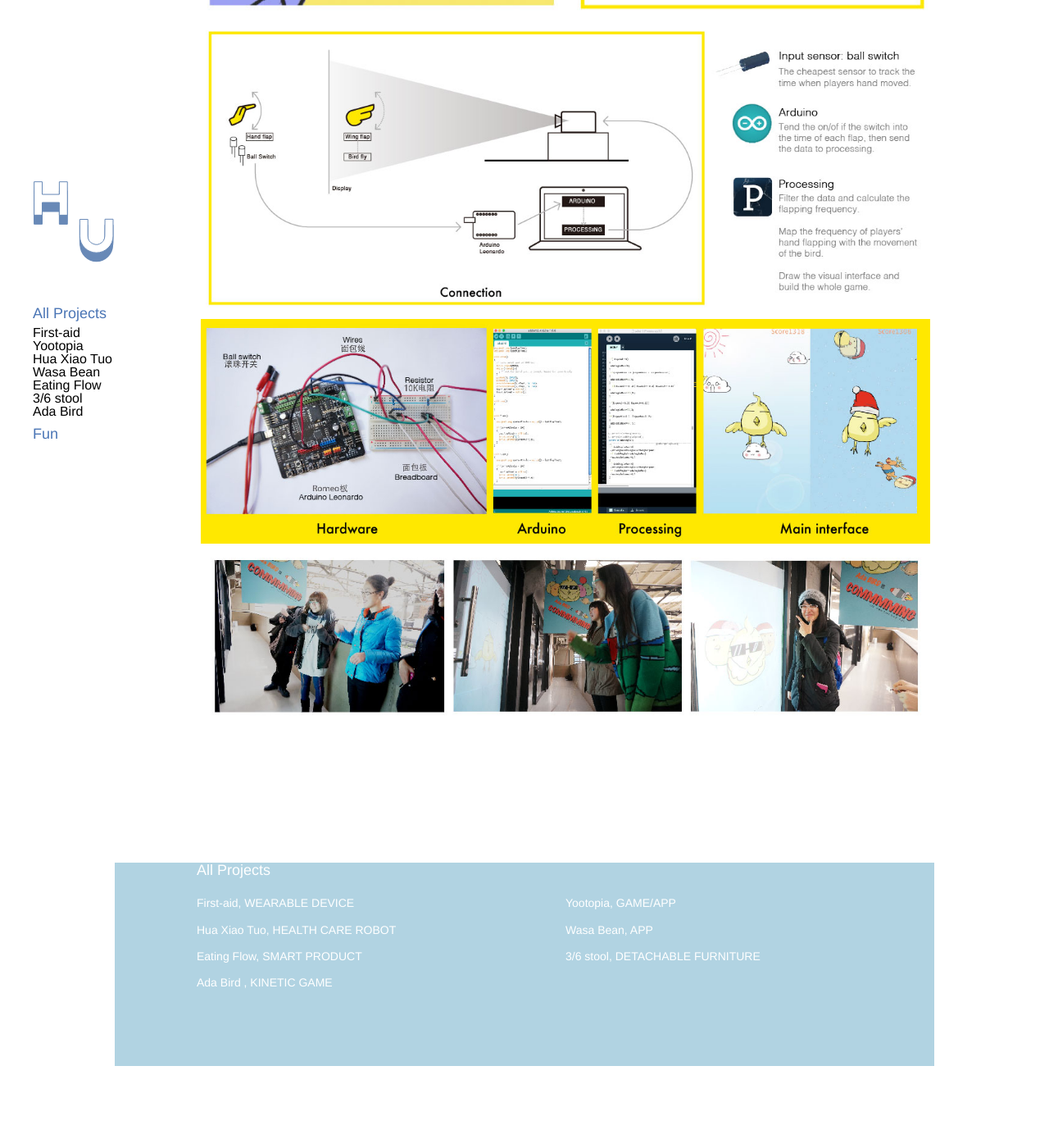
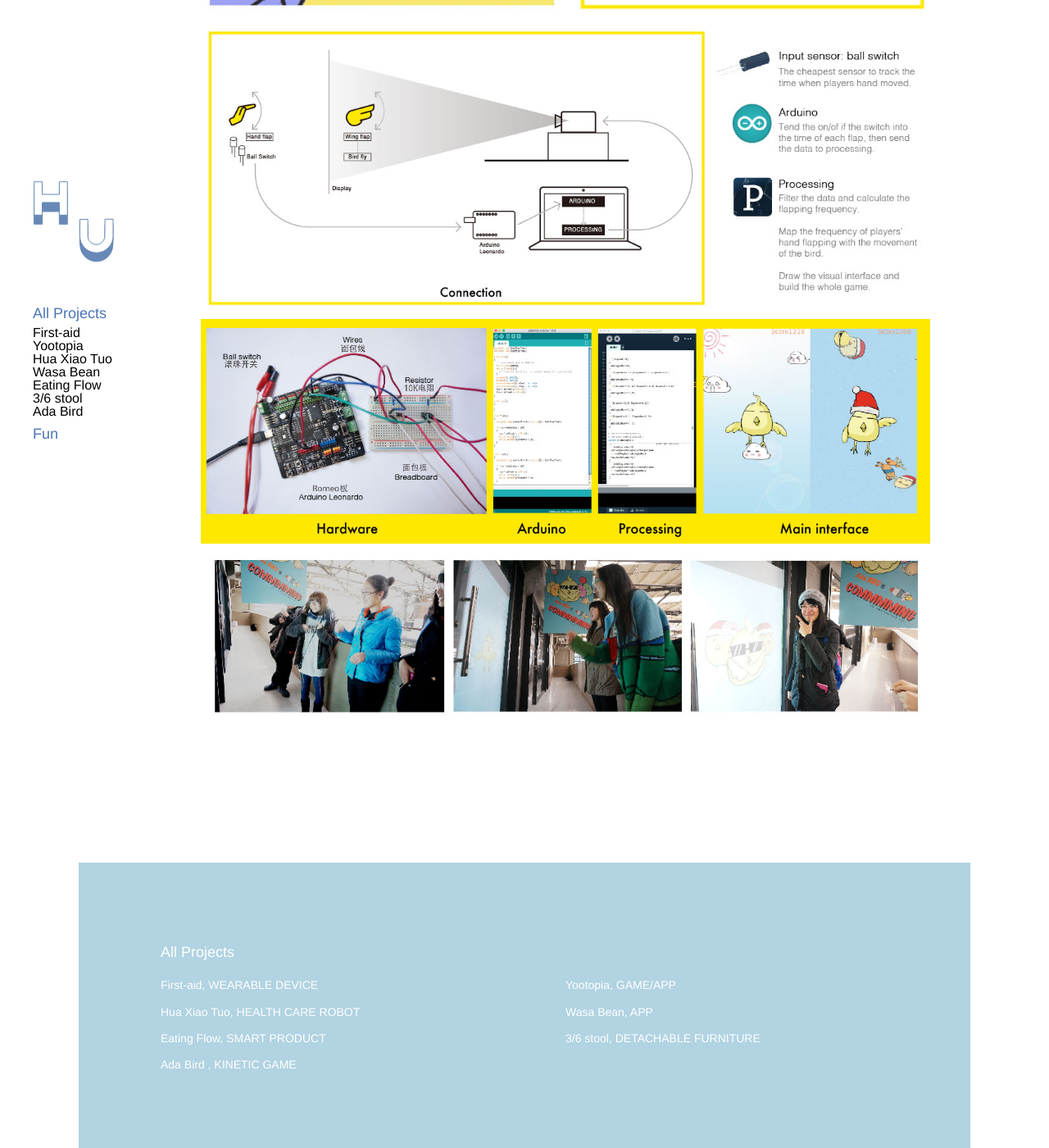
Before and after one commit to yuanyuanhu96/Potfolio-Archive, a Jekyll site: the page built from _posts/2015-01-18-Ada-bird.md, in a window 1280 px wide and 1400 px high, scrolled down 1676 px. Shown: the whole window at 82% size. Built offline with Jekyll 4.4.1, drawn with Linux system fonts in a browser that asks for light colours; before the commit the page ends 2976 px from its top, so only the background shows below that.

Commit message:
Update style.css

```diff
--- a/_includes/style.css
+++ b/_includes/style.css
@@ -698,13 +698,20 @@
 }
 
 
+.post-wrapper {
+  width: 900px;
+  margin: 100px auto 50px;
+  background: #fff;
+  padding: 0px 0px 80px 100px;
+	    width: 85%;
 
+}
 
 .about-wrapper {
+
   background: #B1D3E2;
- max-width: 1000px;
   margin: 0 auto;
-  padding: 0px 0px 80px 100px;
+  padding: 100px 0px 80px 100px;
 	    width: 85%;
 }
 @media screen and (max-width: 767px) {
```
